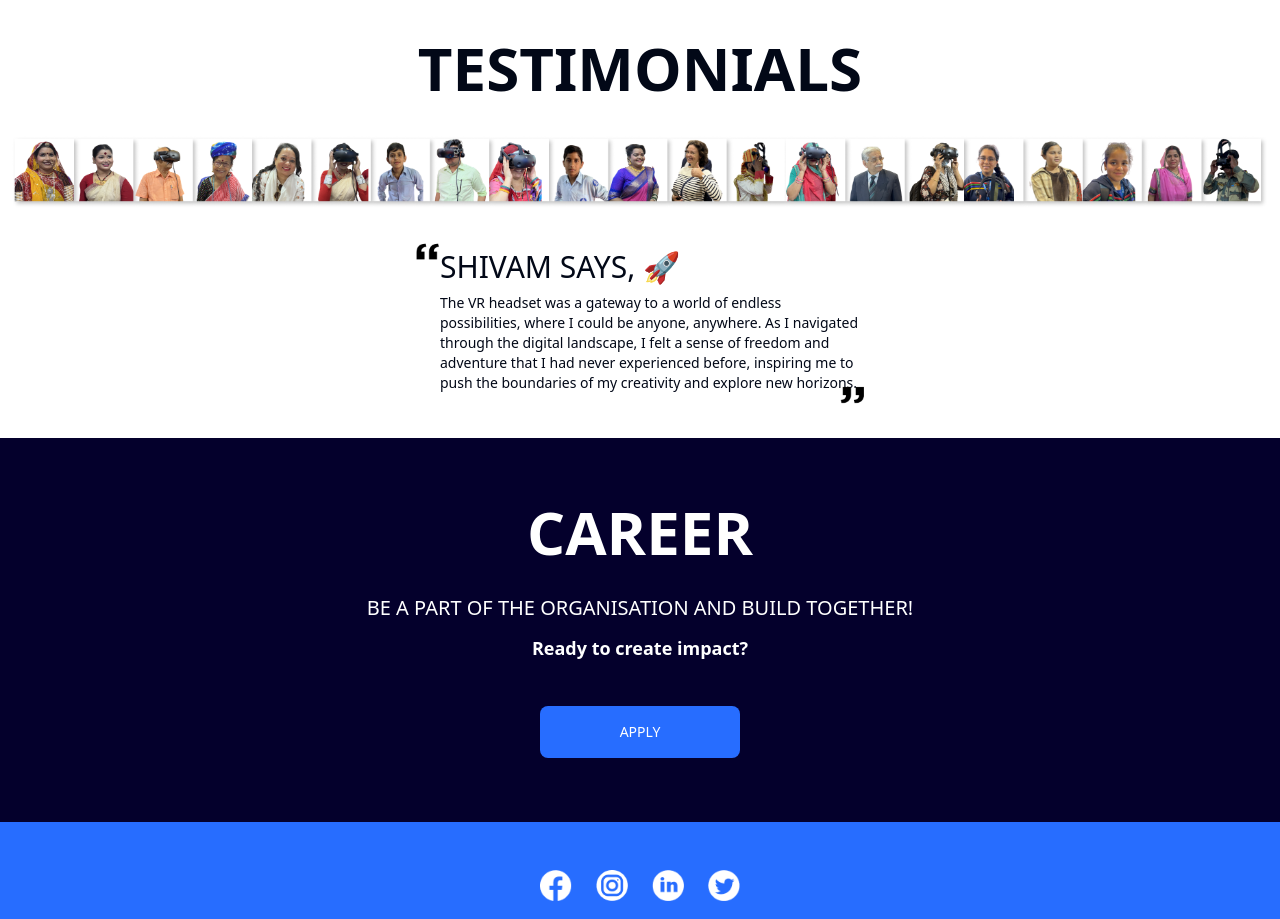
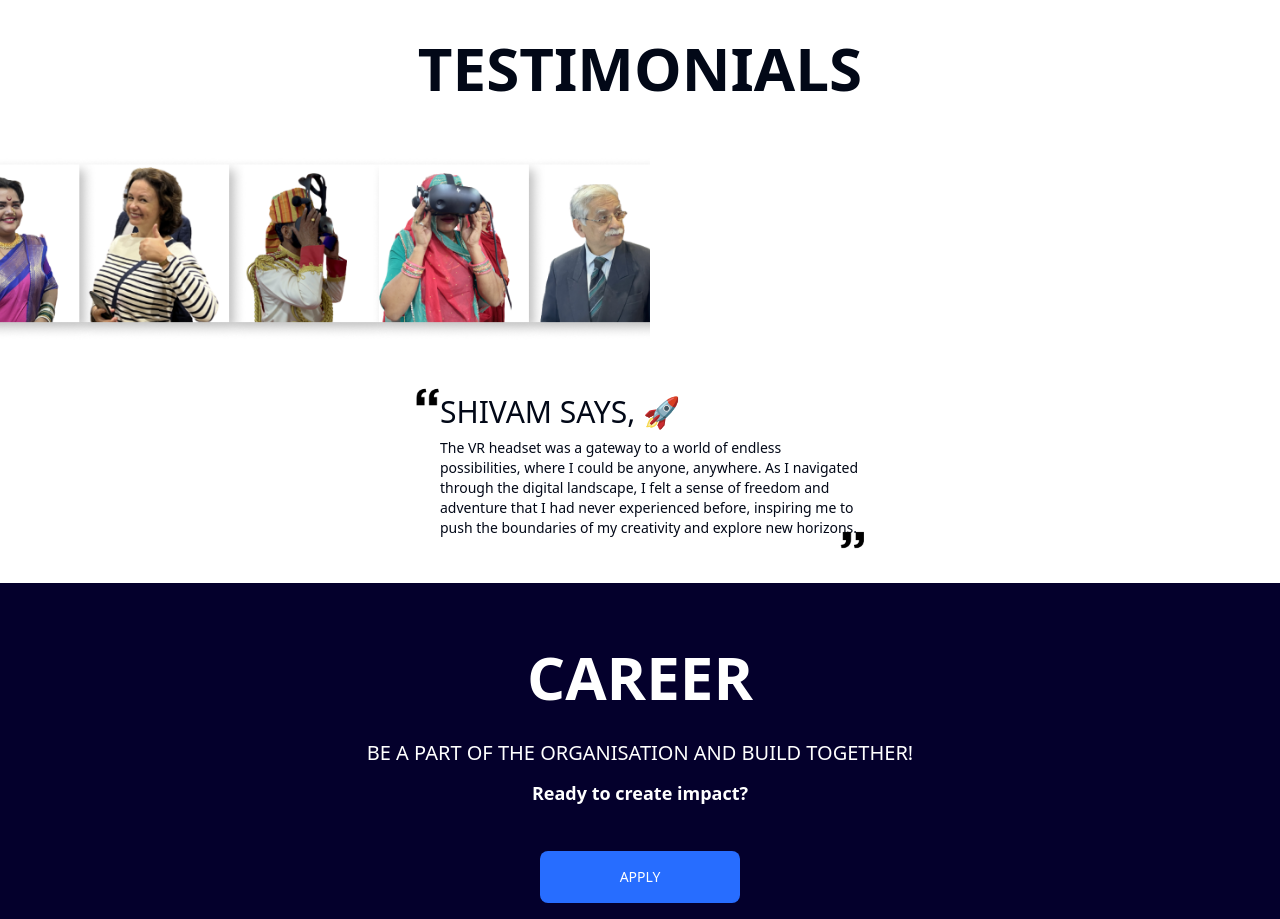
Before and after one commit to sudhanshusmith/Invoxel_main_web, a React (Vite) app: page / in a window 1280 px wide. Shown: the part 7020-7939 px from the top of the page. Built offline with nearby package versions, Linux system fonts and the light colour scheme.

Commit message:
Tried hard for colliding testimonials

```diff
--- /dev/null
+++ b/src/pages/Home/Testimonial/CollidingImg.jsx
@@ -0,0 +1,55 @@
+import React, { useState, useEffect, useRef } from "react";
+import all_testimonials from "../../../assets/home/testimonial/all.png";
+
+function CollidingImg() {
+  const [offsetX, setOffsetX] = useState(0);
+  const [direction, setDirection] = useState(1); // 1 for right, -1 for left
+  const containerRef = useRef(null);
+
+  useEffect(() => {
+    const updatePosition = () => {
+      const containerWidth = containerRef.current.offsetWidth;
+      // Ensuring the image width is significantly larger than the container
+      const imageWidth = containerWidth * 1.5; // Using 200% for safe coverage
+      const maxOffset = imageWidth - containerWidth;
+
+      const interval = setInterval(() => {
+        setOffsetX((prevOffset) => {
+          let newOffset = prevOffset + direction * 10; // Move 10px at a time
+
+          // Check for boundary conditions and adjust direction
+          if (newOffset > maxOffset || newOffset < 0) {
+            setDirection(-direction); // Reverse direction
+            newOffset = newOffset > maxOffset ? maxOffset : 0; // Correct the position to within bounds
+          }
+
+          return newOffset;
+        });
+      }, 100); // Movement speed adjustment
+
+      return () => clearInterval(interval);
+    };
+
+    updatePosition();
+    window.addEventListener("resize", updatePosition);
+
+    return () => {
+      window.removeEventListener("resize", updatePosition);
+    };
+  }, [direction]);
+
+  return (
+    <>
+      <div ref={containerRef} className="relative overflow-hidden w-full h-60">
+        <img
+          src={all_testimonials}
+          alt="Testimonials"
+          className="absolute top-0 left-0 w-full h-full object-cover transition-transform duration-300"
+          style={{ transform: `translateX(-${offsetX}px)` }}
+        />
+      </div>
+    </>
+  );
+}
+
+export default CollidingImg;
--- a/src/pages/Home/Testimonial/Testimonial.jsx
+++ b/src/pages/Home/Testimonial/Testimonial.jsx
@@ -4,6 +4,7 @@ import NormalHeading from "../../../components/Heading/NormalHeading";
 import all_testimonials from "../../../assets/home/testimonial/all.png";
 import TestimaonialQuote from "../../../components/Heading/TestimaonialQuote";
 import testimonialData from "./data";
+import CollidingImg from "./CollidingImg";
 
 function Testimonial() {
   const [current, setCurrent] = useState(0);
@@ -18,7 +19,7 @@ function Testimonial() {
   return (
     <>
       <NormalHeading text="Testimonials" />
-      <img src={all_testimonials} />
+      <CollidingImg />
       <div className="mx-auto max-w-fit">
         <Fade key={current} duration={2000}>
           {" "}
```
